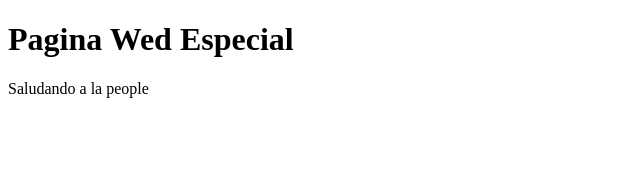
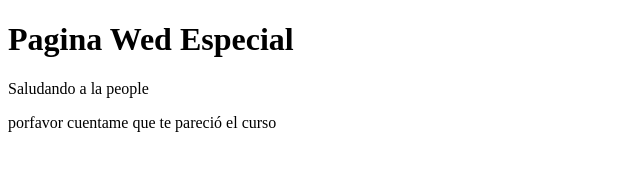
Before and after one commit to alejandrozambrano/NewMacAlejandro, a plain HTML site: page index.html in a window 1280 px wide. Shown: the whole page, without its empty margins (0-640 px from the left). Drawn offline with Linux system fonts and the light colour scheme.

Commit message:
Se añade una frace

```diff
--- a/index.html
+++ b/index.html
@@ -9,5 +9,6 @@
 <body>
     <h1>Pagina Wed Especial</h1>
     <P>Saludando a la people</P>
+    <p>porfavor cuentame que te pareció el curso</p>
 </body>
 </html>
```
